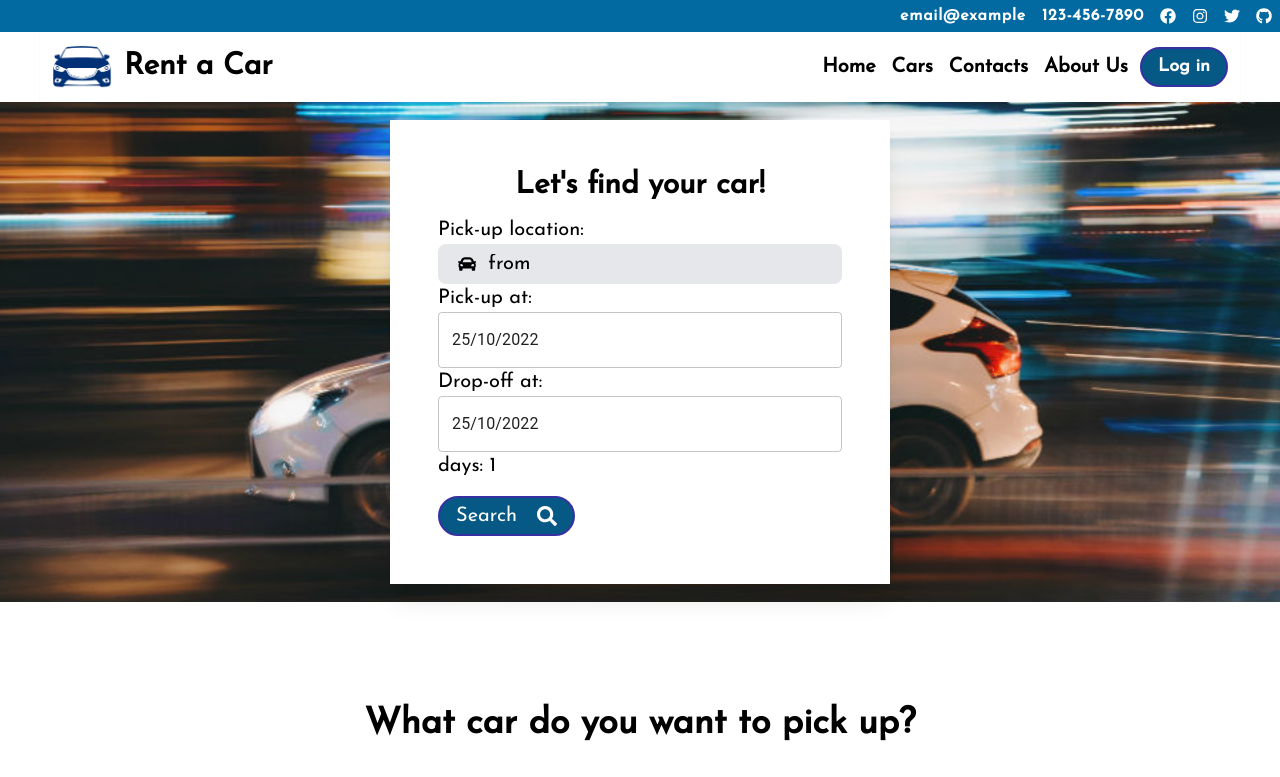
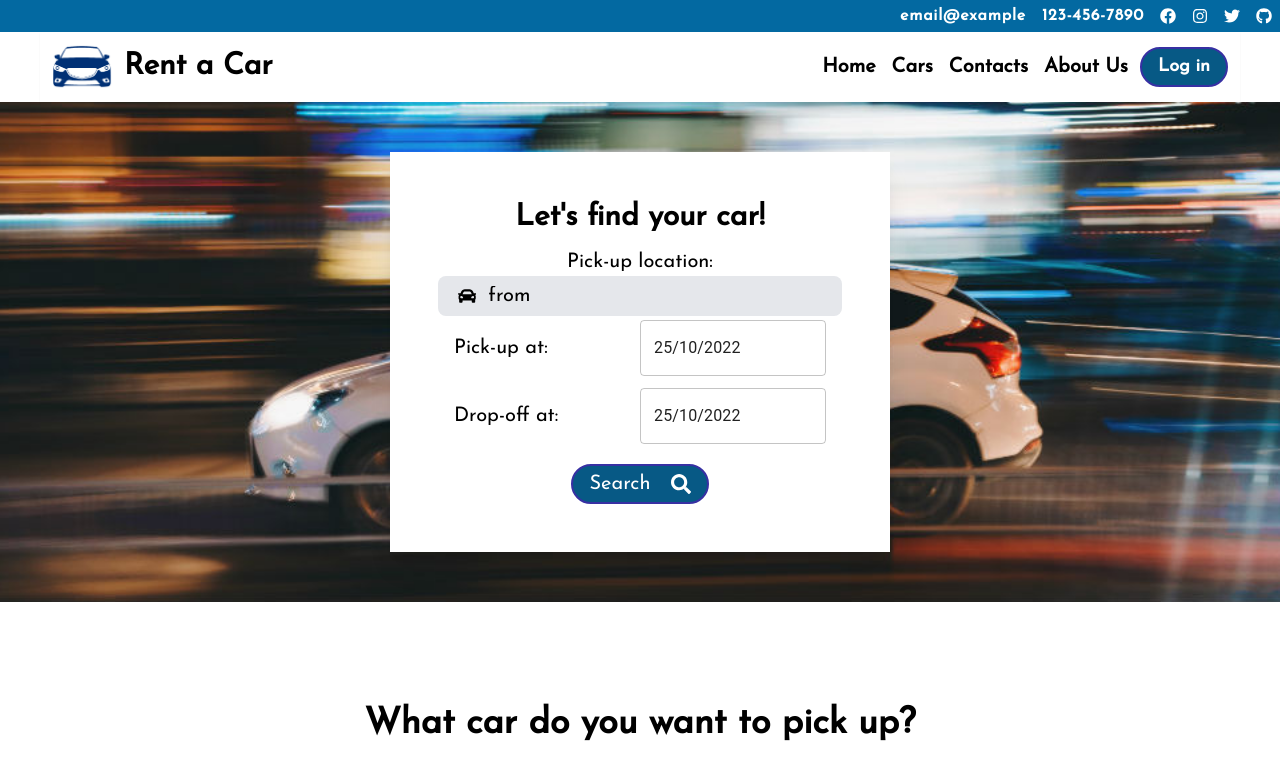
Before and after one commit to zradev/rent-a-car, a React (Create React App) app in the folder client/: page / in a window 1280 px wide. Shown: the top 777 px of the page. Built offline with nearby package versions, Linux system fonts and the light colour scheme.

Commit message:
Refactor Date Picker in client

```diff
--- a/client/src/components/searchForm/DatePicker.tsx
+++ b/client/src/components/searchForm/DatePicker.tsx
@@ -20,12 +20,6 @@ const DatePicker = ({ value, onChange, min, max }: IProps) => {
       value={value}
       onChange={onChange}
       renderInput={(params) => <TextField {...params} />}
-      className={
-        min?.year()! < dayjs().subtract(18, "year").year() ||
-        max?.year()! > dayjs().add(1, "year").year()
-          ? "w-[45vw] md:w-[20vw]"
-          : ""
-      }
     />
   );
 };
--- a/client/src/components/searchForm/DateRangePicker.tsx
+++ b/client/src/components/searchForm/DateRangePicker.tsx
@@ -1,36 +1,97 @@
+import React, { useState, useEffect } from "react";
 import { Dayjs } from "dayjs";
 import dayjs from "dayjs";
 import { AdapterDayjs } from "@mui/x-date-pickers/AdapterDayjs";
 import { LocalizationProvider } from "@mui/x-date-pickers/LocalizationProvider";
 import DatePicker from "./DatePicker";
+import { useLocation } from "react-router-dom";
 
-interface IProps {
-  dayRange: Array<Dayjs | null>;
-  onChangeFromDay: (newValue: Dayjs | null) => void;
-  onChangeToDay: (newValue: Dayjs | null) => void;
+export const DateRangePicker = ({ setDays }: { setDays?: any }) => {
+  const [dayRange, setDayRange] = useState<Array<string>>([
+    sessionStorage.getItem("pick")
+      ? sessionStorage.getItem("pick")!
+      : dayjs(new Date()).format("DD-MM-YYYY"),
+    sessionStorage.getItem("drop")
+      ? sessionStorage.getItem("drop")!
+      : dayjs(new Date()).format("DD-MM-YYYY")!,
+  ]);
+  const { pathname } = useLocation();
+
+  useEffect(() => {
+    if (!sessionStorage.getItem("pick")) {
+      sessionStorage.setItem("pick", dayjs(new Date()).format("DD-MM-YYYY"));
     }
+    if (!sessionStorage.getItem("drop")) {
+      sessionStorage.setItem("drop", dayjs(new Date()).format("DD-MM-YYYY"));
+    }
+  }, []);
 
-export const DateRangePicker = ({
-  dayRange,
-  onChangeFromDay,
-  onChangeToDay,
-}: IProps) => {
+  useEffect(() => {
+    if (setDays) {
+      const hours = dayjs(dayRange[1], "DD-MM-YYYY").diff(
+        dayjs(dayRange[0], "DD-MM-YYYY"),
+        "hour"
+      );
+      const daysDiff = Math.floor(hours / 24) + 1;
+      setDays(() => daysDiff);
+    }
+  }, [dayRange, setDays]);
+
+  const onChangeFromDay = (newValue: Dayjs) => {
+    setDayRange((oldRange) => {
+      const newRange = [...oldRange];
+      newRange[0] = newValue.format("DD-MM-YYYY");
+      return newRange;
+    });
+    if (newValue.isAfter(dayRange[1])) {
+      onChangeToDay(newValue);
+    }
+    sessionStorage.setItem("pick", newValue.format("DD-MM-YYYY"));
+  };
+
+  const onChangeToDay = (newValue: Dayjs) => {
+    setDayRange((oldRange) => {
+      const newRange = [...oldRange];
+      newRange[1] = newValue.format("DD-MM-YYYY");
+      return newRange;
+    });
+    sessionStorage.setItem("drop", newValue.format("DD-MM-YYYY"));
+  };
+
   return (
     <LocalizationProvider dateAdapter={AdapterDayjs}>
+      <div
+        className={`flex flex-row ${
+          pathname === "/" && "md:flex-col"
+        }  justify-center items-center gap-3 mx-3 p-1`}
+      >
+        <div
+          className={`grid grid-cols-1 ${
+            pathname === "/" && "md:grid-cols-2"
+          } items-center`}
+        >
           <label>Pick-up at:</label>
           <DatePicker
             min={dayjs(new Date())}
-        max={dayjs(new Date()).add(2, "month")}
-        value={dayRange[0]}
+            max={dayjs(new Date(), "DD-MM-YYYY").add(2, "month")}
+            value={dayjs(dayRange[0], "DD-MM-YYYY")}
             onChange={(newValue) => onChangeFromDay(newValue)}
           />
+        </div>
+        <div
+          className={`grid grid-cols-1 ${
+            pathname === "/" && "md:grid-cols-2"
+          } items-center`}
+        >
           <label>Drop-off at:</label>
           <DatePicker
-        min={dayRange[0] || dayjs(new Date())}
-        max={dayjs(new Date()).add(2, "month")}
-        value={dayRange[1]}
+            min={dayjs(dayRange[0], "DD-MM-YYYY") || dayjs(new Date())}
+            max={dayjs(new Date(), "DD-MM-YYYY").add(2, "month")}
+            value={dayjs(dayRange[1], "DD-MM-YYYY")}
             onChange={(newValue) => onChangeToDay(newValue)}
           />
+        </div>
+      </div>
     </LocalizationProvider>
   );
 };
--- a/client/src/components/searchForm/SearchForm.tsx
+++ b/client/src/components/searchForm/SearchForm.tsx
@@ -1,39 +1,10 @@
-import React, { useState, useEffect } from "react";
+import React, { useState } from "react";
 import { FaCar, FaSearch } from "react-icons/fa";
 import { DateRangePicker } from "./DateRangePicker";
-import { Dayjs } from "dayjs";
 import { Link } from "react-router-dom";
-import dayjs from "dayjs";
 
 const SearchForm = () => {
   const [location, setLocation] = useState("");
-  const [dayRange, setDayRange] = React.useState<Array<Dayjs | null>>([
-    dayjs(new Date()),
-    dayjs(new Date()),
-  ]);
-  const [days, setDays] = useState(0);
-
-  useEffect(() => {
-    if (dayRange[0] !== null && dayRange[1] !== null) {
-      setDays(dayRange[1]?.diff(dayRange[0], "day") + 1);
-    }
-  }, [dayRange]);
-
-  const onChangeFromDay = (newValue: Dayjs | null) => {
-    setDayRange((oldRange) => {
-      const newRange = [...oldRange];
-      newRange[0] = newValue;
-      return newRange;
-    });
-  };
-
-  const onChangeToDay = (newValue: Dayjs | null) => {
-    setDayRange((oldRange) => {
-      const newRange = [...oldRange];
-      newRange[1] = newValue;
-      return newRange;
-    });
-  };
 
   return (
     <>
@@ -41,7 +12,7 @@ const SearchForm = () => {
         action=""
         className="static md:w-[500px] w-[85vw] h-auto bg-white text-black shadow-xl"
       >
-        <div className="flex flex-col p-[20px] md:p-[48px] h-auto text-xl">
+        <div className="flex flex-col justify-center items-center p-5 md:p-[48px] h-auto text-xl">
           <h2 className="text-2xl text-center font-black md:text-3xl mb-3">
             Let's find your car!
           </h2>
@@ -55,17 +26,8 @@ const SearchForm = () => {
               className="bg-transparent w-full outline-none placeholder-black focus:placeholder-transparent"
             />
           </div>
-          <DateRangePicker
-            dayRange={dayRange}
-            onChangeFromDay={onChangeFromDay}
-            onChangeToDay={onChangeToDay}
-          />
-          <p>days: {days}</p>
-          <Link
-            to={`/cars?${location ? "location=" + location : ""}${
-              dayRange[0] ? "&pick=" + dayRange[0].format("DD-MM-YYYY") : ""
-            }${dayRange[1] ? "&drop=" + dayRange[1].format("DD-MM-YYYY") : ""}`}
-          >
+          <DateRangePicker />
+          <Link to={`/cars?${location ? "location=" + location : ""}`}>
             <button className="flex items-center justify-center gap-5 mt-4 text-white bg-sky-800 text-start w-fit border-2 border-indigo-800 p-1 px-4 rounded-full outline-none hover:bg-sky-700">
               Search
               <FaSearch />
```
Lines whose indentation alone changed are shown as unchanged.
